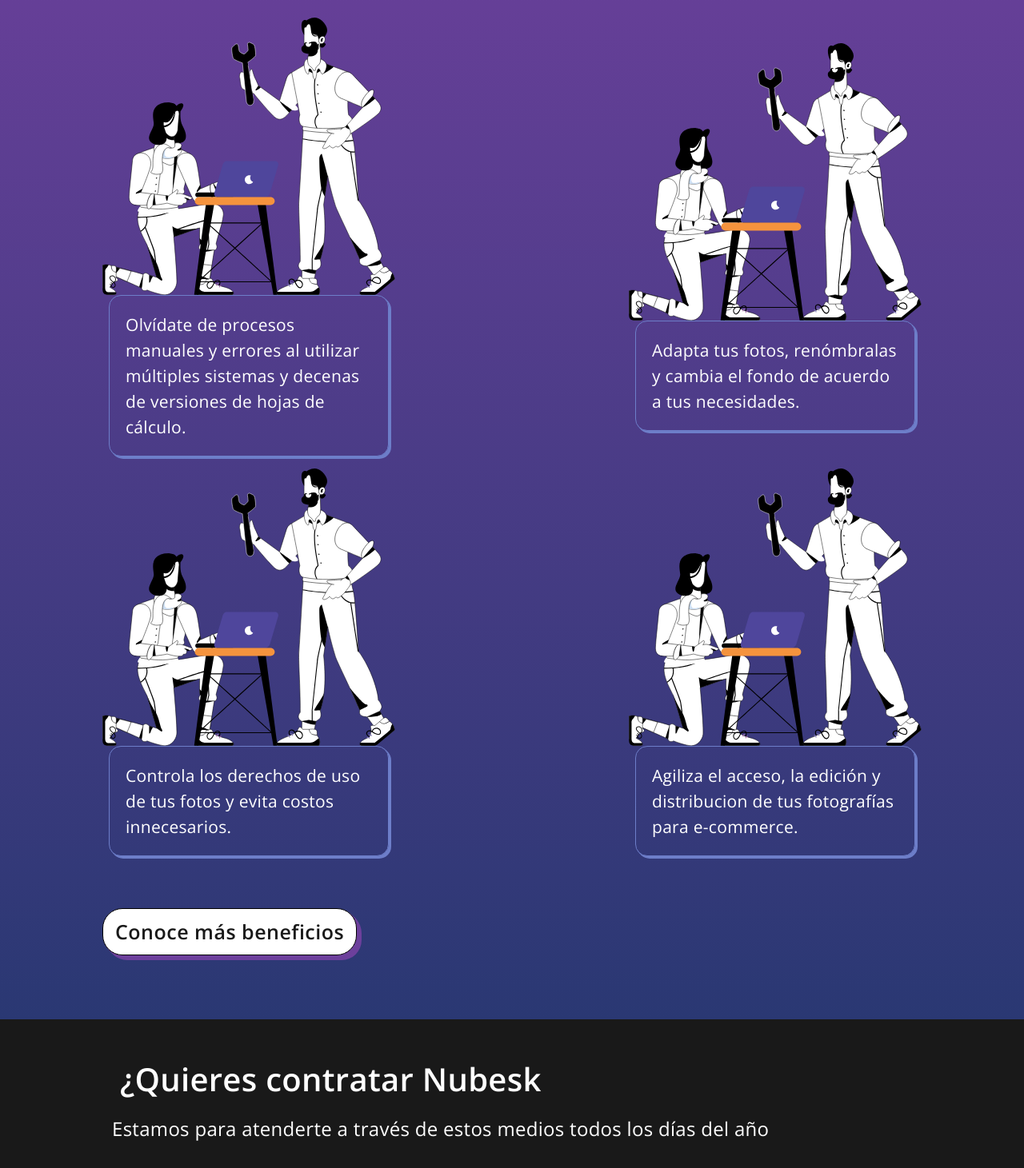
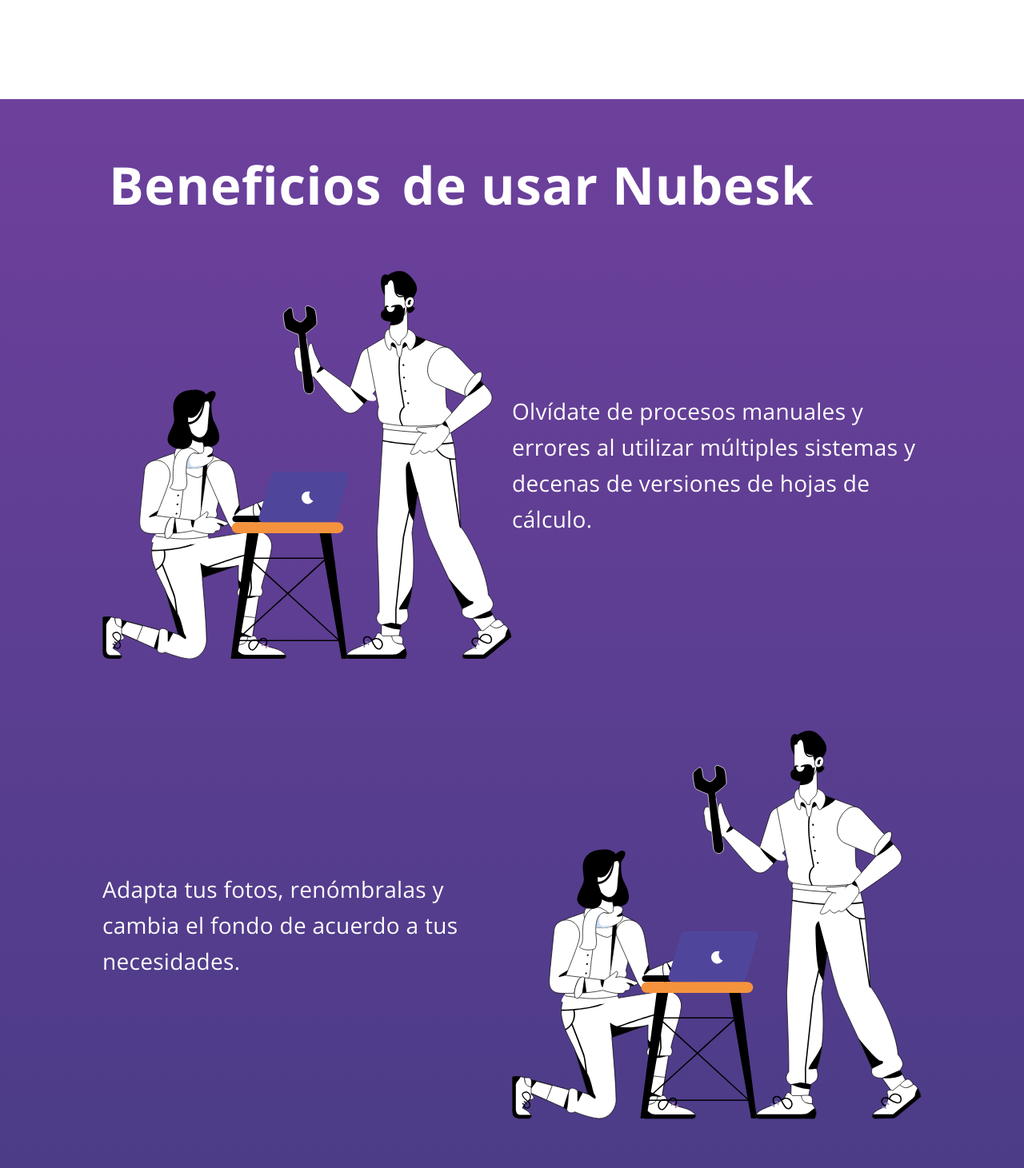
Before and after one commit to Alkeops/on, a Next.js app: page / in a window 1280 px wide. Shown: the part 1330-2791 px from the top of the page at 80% size. Built offline with nearby package versions, Linux system fonts and the light colour scheme.

Commit message:
Font-size

```diff
--- a/src/components/organisms/Benefits/Benefits.tsx
+++ b/src/components/organisms/Benefits/Benefits.tsx
@@ -12,39 +12,38 @@
       <Container full isXlWide>
         <div className={`${prefix}__title`}>
           <Title isHome>
-            Beneficios de usar
-            <span>Nubesk</span>
+            <span>Beneficios</span> de usar Nubesk
           </Title>
         </div>
         <div className={`${prefix}__points`}>
           <div className={`${prefix}__points-point`}>
             <Manual />
-            <span>
+            <Paragraph>
               Olvídate de procesos manuales y errores al utilizar múltiples
               sistemas y decenas de versiones de hojas de cálculo.{" "}
-            </span>
+            </Paragraph>
+          </div>
+          <div className={`${prefix}__points-point left`}>
+            <Manual />
+            <Paragraph>
+              Adapta tus fotos, renómbralas y cambia el fondo de acuerdo a tus
+              necesidades.
+            </Paragraph>
           </div>
           <div className={`${prefix}__points-point`}>
             <Manual />
-            <span>
-              Adapta tus fotos, renómbralas y cambia el fondo de acuerdo a tus
-              necesidades.
-            </span>
-          </div>
-          <div className={`${prefix}__points-point`}>
-            <Manual />
-            <span>
+            <Paragraph>
               {" "}
               Controla los derechos de uso de tus fotos y evita costos
               innecesarios.
-            </span>
+            </Paragraph>
           </div>
-          <div className={`${prefix}__points-point`}>
+          <div className={`${prefix}__points-point left`}>
             <Manual />
-            <span>
+            <Paragraph>
               Agiliza el acceso, la edición y distribucion de tus fotografías
               para e-commerce.
-            </span>
+            </Paragraph>
           </div>
         </div>
         <Button
--- a/src/scss/08-Organism/o-benefits.scss
+++ b/src/scss/08-Organism/o-benefits.scss
@@ -3,7 +3,10 @@
   color: white;
   padding: 30px 0 50px;
   background: linear-gradient($color-sexy-purple, $color-sexy-blue);
-@include md(){
+  @include md() {
+    padding: 50px 0 80px;
+  }
+  @include xl() {
     padding: 50px 10vw 80px;
   }
   &__title {
@@ -11,12 +14,14 @@
     .a-title.is-home {
       font-size: 45px;
       line-height: 50px;
-      letter-spacing: 0.3px;
-      @include sm(){
+      letter-spacing: 0.7px;
+      @include sm() {
         font-size: 50px;
+        line-height: 60px;
       }
-      @include md(){
+      @include md() {
         font-size: 65px;
+        line-height: 75px;
       }
       span {
        color: white;
@@ -31,23 +36,54 @@
       margin-top: 40px;
     }
   }
-  &__points{
+  &__points {
     display: flex;
     align-items: center;
     justify-content: center;
-      flex-wrap:  wrap;
+    flex-direction: column;
     margin-bottom: 50px;
-      @include md(){
+    @include md() {
       justify-content: space-between;
     }
-      &-point{
+    &-point {
+      width: 100%;
       justify-content: center;
       display: flex;
       flex-wrap: wrap;
-        svg{
-          width: 100%;
+      margin-bottom: 25px;
+      @include sm() {
+        justify-content: flex-start;
+        flex-wrap: nowrap;
+        align-items: center;
+        margin-bottom: 90px;
       }
-        span{
+      svg {
+        width: 75%;
+        max-height: 500px;
+        margin-bottom: 25px;
+        @include sm() {
+          margin-bottom: 0;
+          font-size: 100vw;
+          width: 50%;
+        }
+      }
+      .a-paragraph {
+        max-width: 550px;
+        @include sm(){
+          width: 50%;
+        }
+        @include md(){
+        }
+      }
+      &.left {
+        @include sm() {
+          justify-content: flex-end;
+          svg {
+            order: 1;
+          }
+        }
+      }
+      /* span{
           font-size: 21px;
           line-height: 32px;
           font-weight: 400;
@@ -55,11 +91,11 @@
           margin-bottom: 15px;
           padding: 20px;
           border-radius: 15px;
-          border: 1px solid lighten($color-sexy-blue, 30);
-          box-shadow: boxShadow(3, lighten($color-sexy-blue, 30));
           max-width: 350px;
+          @include sm(){
+            margin-left: 20px;
+          }
+      } */
     }
   }
-
 }
-}
--- a/src/scss/08-Organism/o-main-section.scss
+++ b/src/scss/08-Organism/o-main-section.scss
@@ -21,6 +21,7 @@
       height: auto;
       object-fit: cover;
       box-shadow: 0px 6px 16px black;
+      max-height: 950px;
     }
     &-man,
     &-woman {
--- a/src/scss/10-Atoms/Paragraph/a-paragraph.scss
+++ b/src/scss/10-Atoms/Paragraph/a-paragraph.scss
@@ -1,5 +1,5 @@
 .a-paragraph {
-  font-size: 19px;
+  font-size: 18px;
   line-height: 27px;
   font-weight: 400;
   span {
@@ -7,13 +7,13 @@
     margin: 0 8px;
   }
   @include sm() {
-    font-size: 20px;
-    line-height: 30px;
+    font-size: 23px;
+    line-height: 35px;
     font-weight: 500;
   }
   @include md(){
-    font-size: 24px;
-    line-height: 33px;
+    font-size: 28px;
+    line-height: 45px;
   }
   &.is-product-point{
     color: $color-white;
--- a/src/scss/10-Atoms/Title/a-tittle.scss
+++ b/src/scss/10-Atoms/Title/a-tittle.scss
@@ -12,7 +12,6 @@
     font-weight: bolder;
   }
   @include md() {
-    font-size: 46px;
     line-height: 60px;
     margin-bottom: 25px;
   }
@@ -25,17 +24,17 @@
     color: white;
   }
   &.is-home{
-    font-size: 30px;
-    line-height: 40px;
+    font-size: 35px;
+    line-height: 45px;
     font-weight: bolder;
     @include md(){
-      font-size: 40px;
-      line-height: 50px;
+      font-size: 55px;
+      line-height: 65px;
     }
     @include xxl(){
       letter-spacing: 2px;
-      font-size: 55px;
-      line-height: 75px;
+      font-size: 70px;
+      line-height: 85px;
     }
   }
 }
```
Lines whose indentation alone changed are shown as unchanged.
